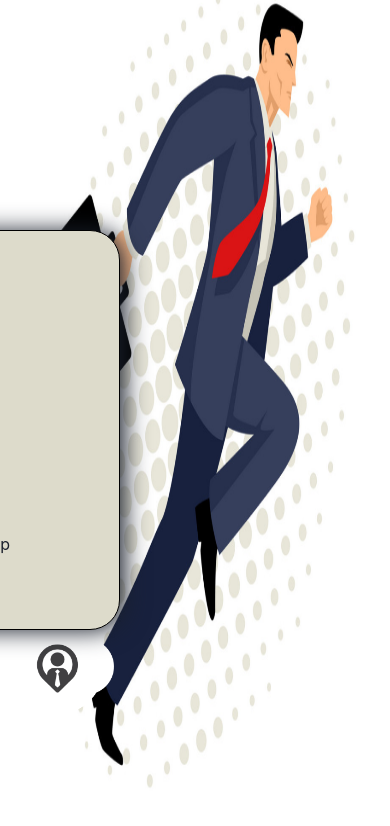
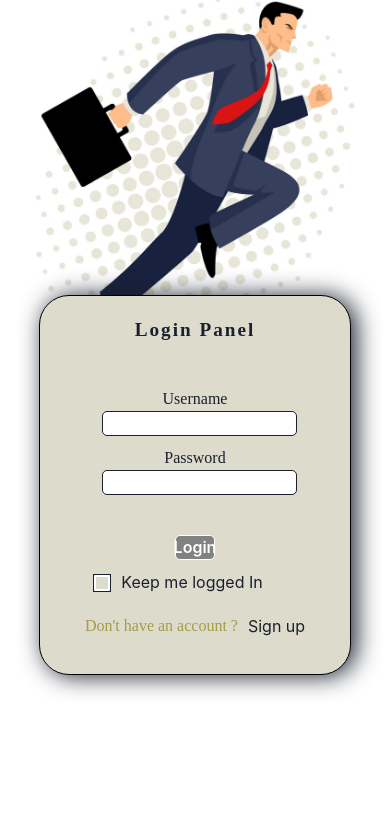
Before and after one commit to Tarahero/Nepaljobportal, a React (Vite) app: page /login in a window 390 px wide. Shown: the top 826 px of the page. Built offline with nearby package versions, Linux system fonts and the light colour scheme.

Commit message:
login responsive made

```diff
--- a/src/Components/Login.jsx
+++ b/src/Components/Login.jsx
@@ -53,30 +53,36 @@ const Login = () => {
       </div>
       <Image
         src={runningman}
-        height={"100vh"}
+        height={{
+          base: "",
+          md: "20vh",
+          lg: "100vh",
+        }}
         width={"auto"}
         position={"absolute"}
-      />
-      <Image
-        src={logo}
-        alt=""
-        position={"relative"}
-        left={"0%"}
-        height={"100%"}
-        width={"114px"}
       />
 
       <form onSubmit={handleSubmit}>
         <Box
-          height={"400px"}
-          width={"440px"}
+          height={{
+            base: "45vh",
+            lg: "55vh",
+          }}
+          width={{
+            base: "80vw",
+            lg: "30vw",
+          }}
           bgColor={"#DDDBCB"}
           border={"1px solid black"}
           borderRadius={"30px"}
           boxShadow={"5px 1px 25px "}
           position={"absolute"}
-          top={"230px"}
-          right={"270px"}
+          top={"35vh"}
+          right={{
+            base: "10vw",
+            lg: "25vw",
+          }}
+          transition={"0.25s"}
         >
           <Text
             textAlign={"center"}
@@ -89,9 +95,9 @@ const Login = () => {
             Login Panel
           </Text>
           <Text
-            textAlign={"start"}
-            mt={"50px"}
-            marginLeft={"115px"}
+            display={"flex"}
+            justifyContent={"center"}
+            mt={"5vh"}
             fontFamily={"serif"}
           >
             Username
@@ -101,16 +107,19 @@ const Login = () => {
             backgroundColor={"white"}
             border={"1px solid"}
             position={"absolute"}
-            left={"25%"}
+            left={{base: "20%",lg:"25%"}}
             borderRadius={"5px"}
             height={"25px"}
-            width={"15vw"}
+            width={{
+              base: "50vw",
+              lg: "15vw",
+            }}
             onChange={(e) => setValues({ ...values, Email: e.target.value })}
           ></Input>
           <Text
-            textAlign={"start"}
+          display={"flex"}
+          justifyContent={"center"}
             mt={"35px"}
-            marginLeft={"115px"}
             fontFamily={"serif"}
           >
             Password
@@ -119,11 +128,14 @@ const Login = () => {
             isRequired
             backgroundColor={"white"}
             border={"1px solid"}
-            position={"absolute"}
-            left={"25%"}
+            position={"relative"}
+            left={{base: "20%",lg:"25%"}}
             borderRadius={"5px"}
             height={"25px"}
-            width={"15vw"}
+            width={{
+              base: "50vw",
+              lg: "15vw",
+            }}
             onChange={(e) => setValues({ ...values, Password: e.target.value })}
           ></Input>
           <Flex justifyContent={"center"} mt={"40px"}>
--- a/src/index.css
+++ b/src/index.css
@@ -15,11 +15,8 @@ image {
 }
 
 .vector {
-  margin: 0;
-  padding: 0;
-  height: 622px;
   position: relative;
-  width: 677px;
+  top: 50%;
   float: right;
 }
 
```
